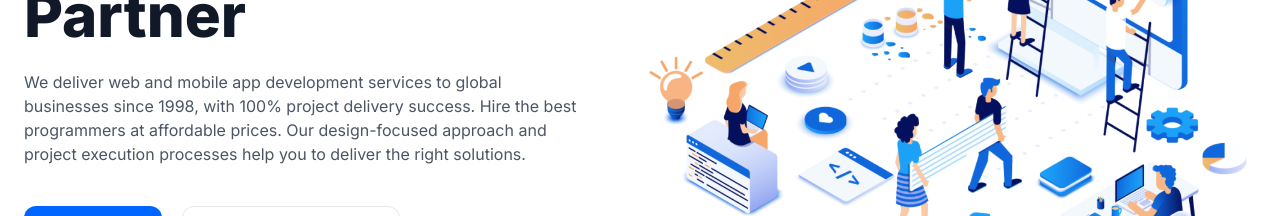
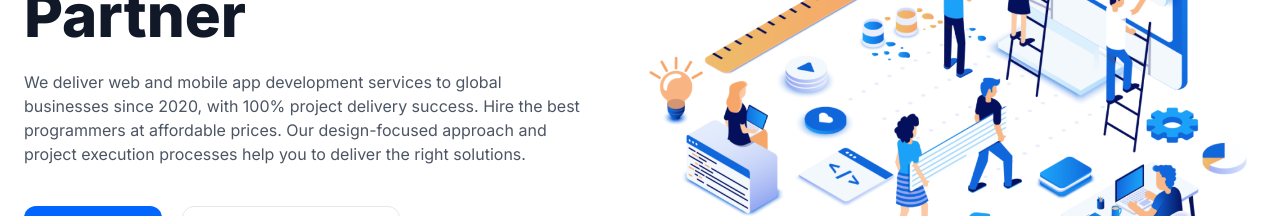
Before and after one commit to dransidu/buggyless, a Next.js app: page / in a window 1280 px wide. Shown: the part 363-579 px from the top of the page. Built offline with nearby package versions, Linux system fonts and the light colour scheme.

Commit message:
Code refactor

```diff
--- a/components/Welcome/index.jsx
+++ b/components/Welcome/index.jsx
@@ -20,10 +20,11 @@ export default function Welcome() {
                             Your Trusted <br></br> Development <br></br>Partner
                         </p>
                         <p className="text-center lg:pr-14 sm:text-left mt-5 mb-10 text-gray-600 dark:text-slate-300">
-              We deliver web and mobile app development services to global
-              businesses since 1998, with 100% project delivery success. Hire
-              the best programmers at affordable prices. Our design-focused
-              approach and project execution processes help you to deliver the
+                            We deliver web and mobile app development services
+                            to global businesses since 2020, with 100% project
+                            delivery success. Hire the best programmers at
+                            affordable prices. Our design-focused approach and
+                            project execution processes help you to deliver the
                             right solutions.
                         </p>
                         <div className="flex flex-col mb-8 md:flex-row lg:justify-start">
```
Lines whose indentation alone changed are shown as unchanged.
